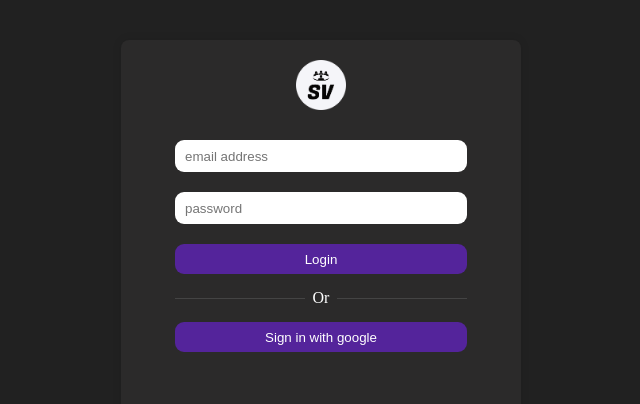
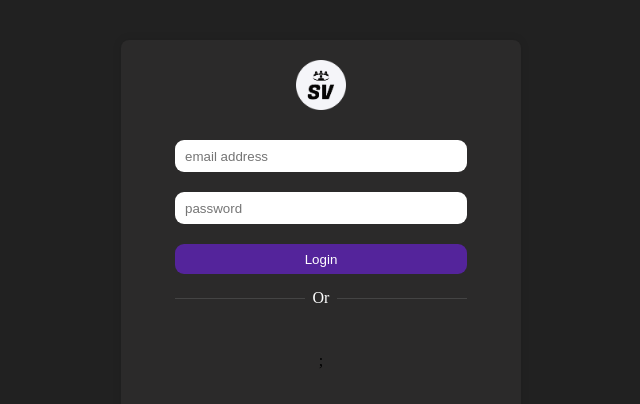
Before and after one commit to SkillVault/skill-vault, a React (Vite) app: page /login in a window 1280 px wide. Shown: the part 160-564 px from the top of the page, without its empty margins (319-959 px from the left). Built offline with nearby package versions, Linux system fonts and the light colour scheme.

Commit message:
added google sign

```diff
--- a/package.json
+++ b/package.json
@@ -9,6 +9,7 @@
     "preview": "vite preview"
   },
   "dependencies": {
+    "@react-oauth/google": "^0.12.1",
     "react": "^18.2.0",
     "react-dom": "^18.2.0",
     "react-router-dom": "^6.21.3"
--- a/src/App.jsx
+++ b/src/App.jsx
@@ -9,6 +9,8 @@ import {RouterProvider, createBrowserRouter,
 function App() {
   const router = createBrowserRouter([
     // this is our first react project
+
+    // <button className="googleLoginBtn" onClick={()=>navigate('/landing')}>Sign in with google</button>
     {
       path: "/",
       element: <LandingPage />,
--- a/src/main.jsx
+++ b/src/main.jsx
@@ -1,9 +1,15 @@
 import React from "react";
 import ReactDOM from "react-dom/client";
+import { BrowserRouter } from 'react-router-dom'; // Import BrowserRouter to wrap your entire application
+
 import App from "./App";
+import { GoogleOAuthProvider } from '@react-oauth/google';
 
 ReactDOM.createRoot(document.getElementById("root")).render(
   <React.StrictMode>
-    <App />
+      <GoogleOAuthProvider clientId="109725098981-becg76b1emp5dnji0n1tla3j43743lgn.apps.googleusercontent.com"> {/* Provide your Google Client ID here */}
+        <App />
+      </GoogleOAuthProvider>
+
   </React.StrictMode>
 );
--- a/src/pages/loginpage/LoginPage.jsx
+++ b/src/pages/loginpage/LoginPage.jsx
@@ -1,5 +1,6 @@
 import React from "react";
 import { useNavigate } from 'react-router-dom';
+import { GoogleLogin } from '@react-oauth/google';
 
 
 import "./LoginPage.css";
@@ -18,7 +19,15 @@ function LoginPage() {
           <div className="line"></div>
         </div>
 
-        <button className="googleLoginBtn" onClick={()=>navigate('/landing')}>Sign in with google</button>
+        <GoogleLogin
+         clientId="109725098981-becg76b1emp5dnji0n1tla3j43743lgn.apps.googleusercontent.com"
+  onSuccess={credentialResponse => {
+    console.log(credentialResponse);
+  }}
+  onError={() => {
+    console.log('Login Failed');
+  }}
+/>;
 
 
       </div>
```
Also changed, not shown: 1 other file (tests, documents, lock files or other folders).
